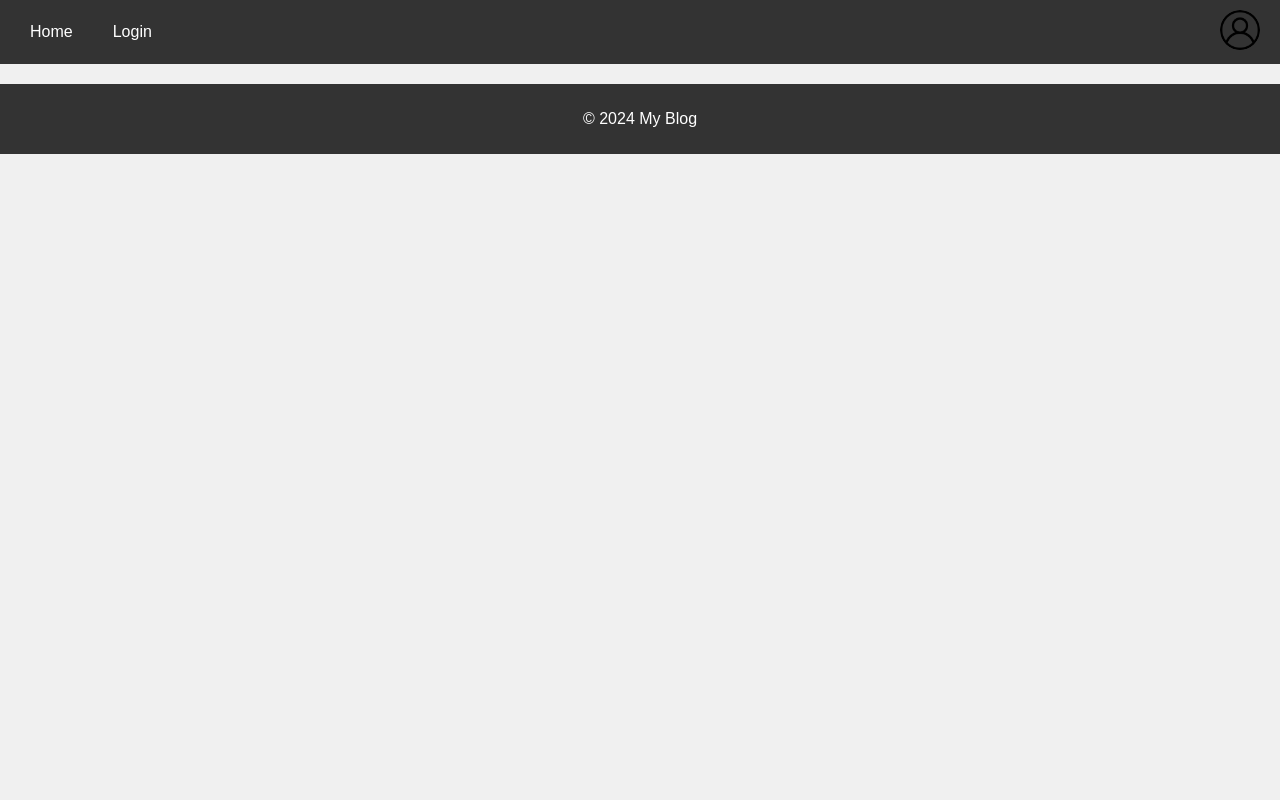
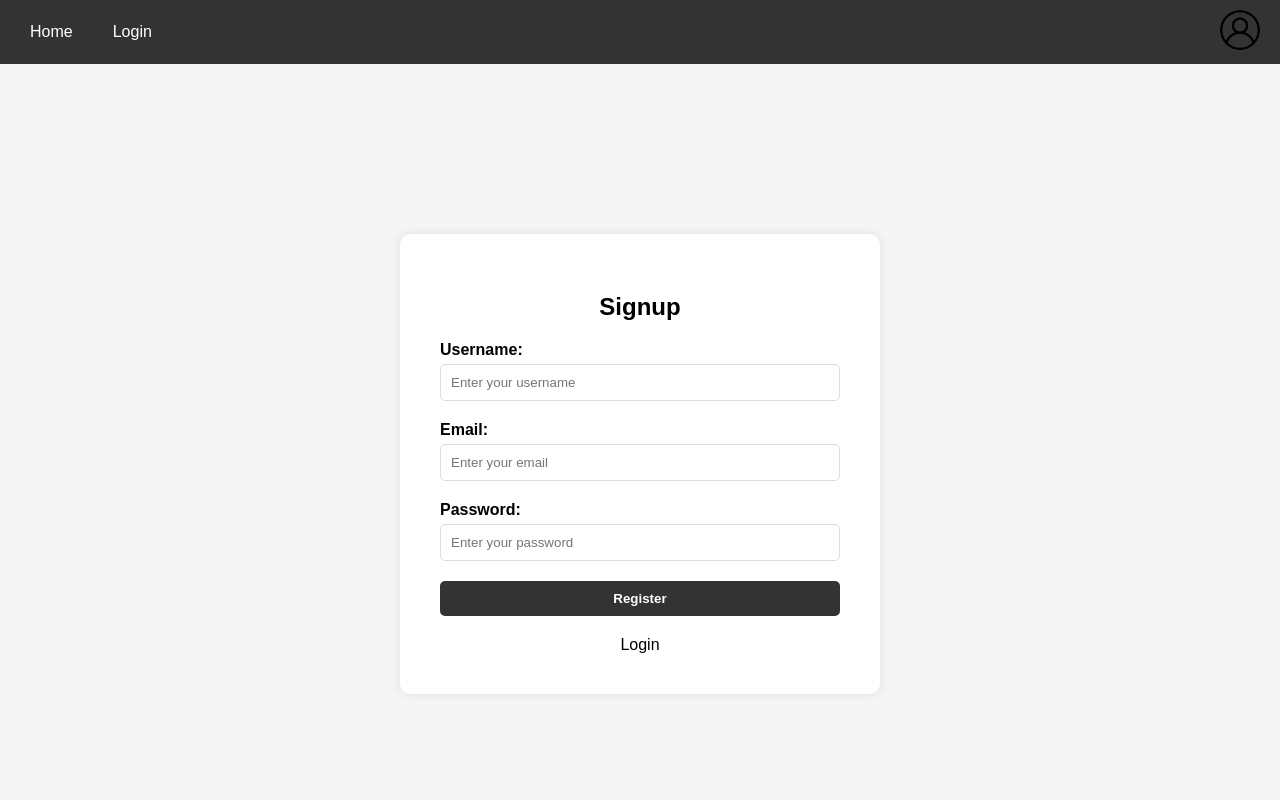
Before and after one commit to Jawa4a/WAD2024, a Vue app: page /signup in a window 1280 px wide. Shown: the top 800 px of the page. Built offline with nearby package versions, Linux system fonts and the light colour scheme.

Commit message:
signup and login send request to server

```diff
--- a/src/App.vue
+++ b/src/App.vue
@@ -17,15 +17,9 @@ export default {
     Footer,
   },
   methods: {
-    setFavicon(url) {
-    let link = document.querySelector("link[rel*='icon']");
-    link.href = require('@/assets/jest-js-icon.svg');
+    setFavicon(url) {let link = document.querySelector("link[rel*='icon']");link.href = require('@/assets/jest-js-icon.svg');},
   },
-  },
-  mounted() {
-    document.title = "Vue App";
-    this.setFavicon();
-  },
+  mounted() {document.title = "Vue App";this.setFavicon();},
 };
 </script>
 
--- a/src/components/LoginFormComponent.vue
+++ b/src/components/LoginFormComponent.vue
@@ -33,7 +33,10 @@
         </ul>
       </div>
 
-      <button type="submit">Login</button>
+      <button type="submit" style="font-weight: bold;">Login</button>
+      <div class="signupLinkContainer">
+      <router-link to="/Signup" class="signupLink">Register</router-link>
+    </div>
     </form>
   </div>
 </template>
@@ -49,41 +52,36 @@ export default {
     };
   },
   methods: {
-    validatePassword() {
-      this.errorMessages = [];
-      const password = this.password;
+    async validatePassword() {
+        console.log("validating password");
+        this.errorMessages = [];
+        try {
+            const response = await fetch('http://localhost:3000/auth/login', {
+                method: 'POST',
+                headers: { 'Content-Type': 'application/json' },
+                body: JSON.stringify({
+                    username: this.username,
+                    // email: this.email,
+                    password: this.password,
+                }),
+                credentials: 'include',
+            });
 
-      // Validation Rules
-      if (password.length < 8 || password.length >= 15) {
-        this.errorMessages.push(
-          "Password must be between 8 and 15 characters long."
-        );
-      }
-      if (!/^[A-Z]/.test(password)) {
-        this.errorMessages.push("Password must start with an uppercase letter.");
-      }
-      if (!/.*[A-Z].*/.test(password)) {
-        this.errorMessages.push(
-          "Password must include at least one uppercase letter."
-        );
-      }
-      if ((password.match(/[a-z]/g) || []).length < 2) {
-        this.errorMessages.push(
-          "Password must include at least two lowercase letters."
-        );
-      }
-      if (!/.*\d.*/.test(password)) {
-        this.errorMessages.push(
-          "Password must include at least one numeric value."
-        );
-      }
-      if (!password.includes("_")) {
-        this.errorMessages.push('Password must include the character "_".');
-      }
-
-      if (this.errorMessages.length === 0) {
-        alert("Signup successful!");
-      }
+            if (response.ok) {
+                alert("Login successful!");
+                this.$router.push('/');
+            } else {
+                const data = await response.json();
+                if (data.errors) {
+                    this.errorMessages = data.errors;
+                } else {
+                    this.errorMessages = ["An unexpected error occurred."];
+                }
+            }
+        } catch (error) {
+            console.error("Login error:", error.message);
+            this.errorMessages = ["An unexpected error occurred."];
+        }
     },
   },
 };
@@ -144,4 +142,12 @@ button:hover {
   margin-top: 5px;
   text-align: center;
 }
+.signupLinkContainer{
+  margin-top: 20px;
+  text-align: center;
+}
+.signupLink{
+  text-decoration: none;
+  color:black;
+}
 </style>
--- /dev/null
+++ b/src/components/SignupComponent.vue
@@ -0,0 +1,162 @@
+<template>
+    <div class="signup-form">
+      <h2>Signup</h2>
+      <form @submit.prevent="validatePassword">
+        <div class="form-group">
+          <label for="username">Username:</label>
+          <input type="text" id="username" v-model="username" placeholder="Enter your username" required/>
+        </div>
+        <div class="form-group">
+          <label for="email">Email:</label>
+          <input type="text" id="email" v-model="email" placeholder="Enter your email" required/>
+        </div>
+        <div class="form-group">
+          <label for="password">Password:</label>
+          <input type="password" id="password" v-model="password" placeholder="Enter your password" required/>
+        </div>
+
+        <div v-if="errorMessages.length" class="error-messages">
+          <p>This password is invalid:</p>
+          <ul>
+            <li v-for="(message, index) in errorMessages" :key="index">
+              {{ message }}
+            </li>
+          </ul>
+        </div>
+        <button type="submit" style="font-weight: bold;">Register</button>
+        <div class="loginLinkContainer">
+        <router-link to="/Login" class="loginLink">Login</router-link>
+    </div>
+      </form>
+    </div>
+  </template>
+
+  <script>
+  export default {
+    name: "SignupComponent",
+    data() {
+      return {
+        username: "",
+        email: "",
+        password: "",
+        errorMessages: [],
+      };
+    },
+    methods: {
+        // Send data to server to create new User. Should get ?error when username or email is used.
+        async validatePassword() {
+        console.log("validating password");
+        this.errorMessages = [];
+        try {
+            const response = await fetch('http://localhost:3000/auth/signup', {
+                method: 'POST',
+                headers: { 'Content-Type': 'application/json' },
+                body: JSON.stringify({
+                    username: this.username,
+                    email: this.email,
+                    password: this.password,
+                }),
+                credentials: 'include',
+            });
+
+            if (response.ok) {
+                alert("Signup successful!");
+                this.$router.push('/login');
+            } else {
+                const data = await response.json();
+                if (data.errors) {
+                    this.errorMessages = data.errors;
+                } else {
+                    this.errorMessages = ["An unexpected error occurred."];
+                }
+            }
+        } catch (error) {
+            console.error("Signup error:", error.message);
+            this.errorMessages = ["An unexpected error occurred."];
+        }
+    },
+},
+
+    //   validatePassword() {
+
+    //     this.errorMessages = [];
+    //     const username = this.username;
+    //     const email = this.email;
+    //     const password = this.password;
+
+        // if (password.length < 8 || password.length >= 15) {this.errorMessages.push("Password must be between 8 and 15 characters long.");}
+        // if (!/^[A-Z]/.test(password)) {this.errorMessages.push("Password must start with an uppercase letter.");}
+        // if (!/.*[A-Z].*/.test(password)) {this.errorMessages.push("Password must include at least one uppercase letter.");}
+        // if ((password.match(/[a-z]/g) || []).length < 2) {this.errorMessages.push("Password must include at least two lowercase letters.");}
+        // if (!/.*\d.*/.test(password)) {this.errorMessages.push("Password must include at least one numeric value.");}
+        // if (!password.includes("_")) {this.errorMessages.push('Password must include the character "_".');}
+        // if (this.errorMessages.length === 0) {alert("Signup successful!");}
+
+    //   },
+}
+</script>
+
+  <style scoped>
+  .signup-form {
+    background-color: white;
+    border-radius: 10px;
+    padding: 40px;
+    box-shadow: 0 0 10px rgba(0, 0, 0, 0.1);
+    width: 100%;
+    max-width: 400px;
+    margin: auto;
+  }
+
+  h2 {
+    text-align: center;
+    margin-bottom: 20px;
+  }
+
+  .form-group {
+    margin-bottom: 20px;
+  }
+
+  label {
+    display: block;
+    font-weight: bold;
+    margin-bottom: 5px;
+  }
+
+  input[type="text"],
+  input[type="password"] {
+    width: 100%;
+    padding: 10px;
+    box-sizing: border-box;
+    border: 1px solid #ddd;
+    border-radius: 5px;
+  }
+
+  button {
+    width: 100%;
+    padding: 10px;
+    background-color: #333;
+    color: white;
+    border: none;
+    border-radius: 5px;
+    cursor: pointer;
+  }
+
+  button:hover {
+    background-color: #555;
+  }
+
+  .error-messages {
+    color: red;
+    font-size: 0.9em;
+    margin-top: 5px;
+    text-align: center;
+  }
+.loginLinkContainer{
+    margin-top: 20px;
+    text-align: center;
+}
+.loginLink{
+  text-decoration: none;
+  color:black;
+}
+  </style>
--- a/src/router/index.js
+++ b/src/router/index.js
@@ -1,6 +1,7 @@
 import { createRouter, createWebHistory } from 'vue-router';
 import Home from '@/views/Home.vue';
 import Login from '@/views/Login.vue';
+import Signup from '@/views/Signup.vue';
 
 const routes = [
   {
@@ -12,6 +13,11 @@ const routes = [
     path: '/login',
     name: 'login',
     component: Login,
+  },
+  {
+    path: '/signup',
+    name: 'signup',
+    component: Signup,
   }
 ];
 
--- /dev/null
+++ b/src/views/Signup.vue
@@ -0,0 +1,25 @@
+<template>
+    <main>
+      <SignupComponent />
+    </main>
+  </template>
+
+  <script>
+  import SignupComponent from "@/components/SignupComponent.vue";
+  export default {
+    name: "Signup",
+    components: {
+      SignupComponent,
+    },
+  };
+  </script>
+
+  <style scoped>
+  main {
+    display: flex;
+    justify-content: center;
+    align-items: center;
+    height: 100vh;
+    background-color: #f5f5f5;
+  }
+  </style>
```
